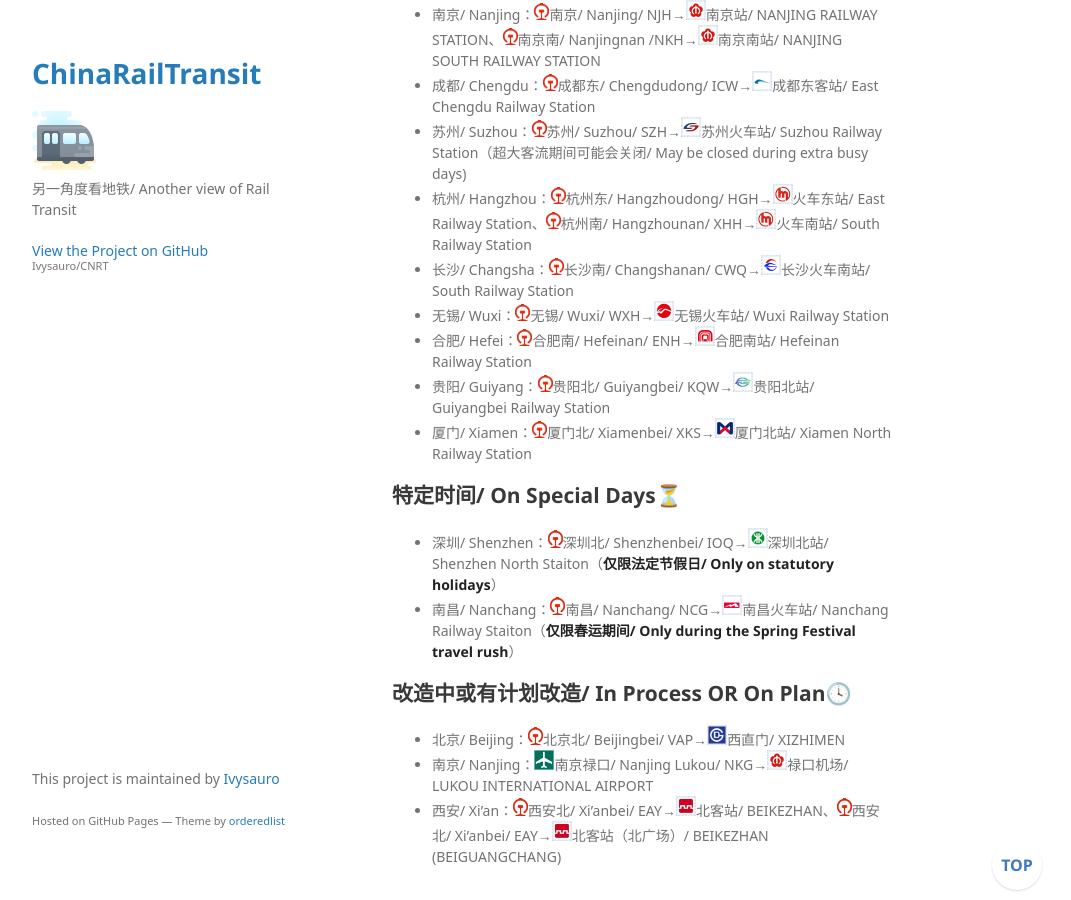
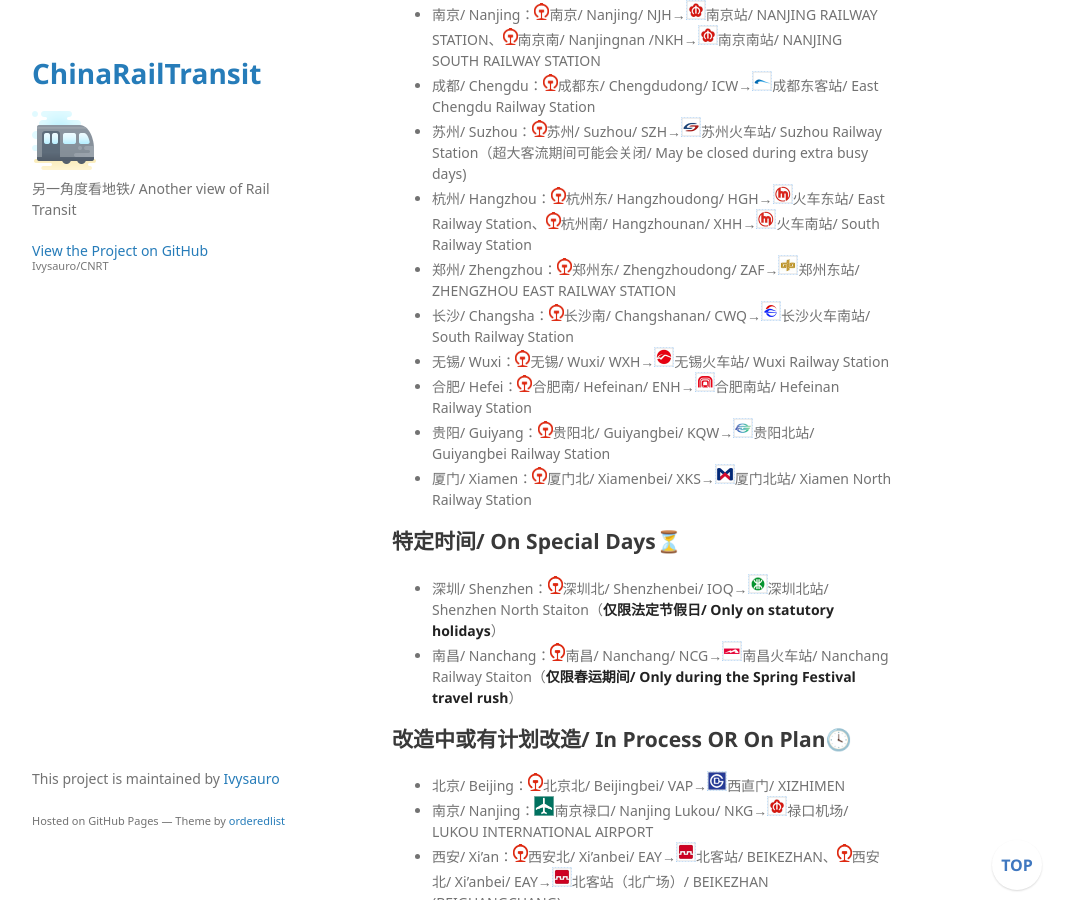
Before and after one commit to Ivysauro/CNRT, a Jekyll site: the page built from data/SecuCk.md, in a window 1280 px wide and 900 px high, scrolled down 816 px. Shown: the whole window, without its empty margins (178-1249 px from the left). Built offline with Jekyll 4.4.1, drawn with Linux system fonts in a browser that asks for light colours; some web fonts are replaced; our own code applies the rules of GitHub Pages for plain Markdown files; a script that is not in the unit is left out.

Commit message:
🍊更新郑州数据

```diff
--- a/data/SecuCk.md
+++ b/data/SecuCk.md
@@ -18,6 +18,7 @@
 - 成都/ Chengdu：<img src="https://raw.githubusercontent.com/Ivysauro/CNRT/master/images/CR.png" width="15" hegiht="15" alt="China Railway"/>成都东/ Chengdudong/ ICW→<img src="https://raw.githubusercontent.com/Ivysauro/CNRT/master/images/city/cd.gif" width="20" hegiht="20"/>成都东客站/ East Chengdu Railway Station
 - 苏州/ Suzhou：<img src="https://raw.githubusercontent.com/Ivysauro/CNRT/master/images/CR.png" width="15" hegiht="15" alt="China Railway"/>苏州/ Suzhou/ SZH→<img src="https://raw.githubusercontent.com/Ivysauro/CNRT/master/images/city/suz.gif" width="20" hegiht="20"/>苏州火车站/ Suzhou Railway Station（超大客流期间可能会关闭/ May be closed during extra busy days)
 - 杭州/ Hangzhou：<img src="https://raw.githubusercontent.com/Ivysauro/CNRT/master/images/CR.png" width="15" hegiht="15" alt="China Railway"/>杭州东/ Hangzhoudong/ HGH→<img src="https://raw.githubusercontent.com/Ivysauro/CNRT/master/images/city/hz.gif" width="20" hegiht="20"/>火车东站/ East Railway Station、<img src="https://raw.githubusercontent.com/Ivysauro/CNRT/master/images/CR.png" width="15" hegiht="15" alt="China Railway"/>杭州南/ Hangzhounan/ XHH→<img src="https://raw.githubusercontent.com/Ivysauro/CNRT/master/images/city/hz.gif" width="20" hegiht="20"/>火车南站/ South Railway Station
+- 郑州/ Zhengzhou：<img src="https://raw.githubusercontent.com/Ivysauro/CNRT/master/images/CR.png" width="15" hegiht="15" alt="China Railway"/>郑州东/ Zhengzhoudong/ ZAF→<img src="https://raw.githubusercontent.com/Ivysauro/CNRT/master/images/city/zz.gif" width="20" hegiht="20"/>郑州东站/ ZHENGZHOU EAST RAILWAY STATION
 - 长沙/ Changsha：<img src="https://raw.githubusercontent.com/Ivysauro/CNRT/master/images/CR.png" width="15" hegiht="15" alt="China Railway"/>长沙南/ Changshanan/ CWQ→<img src="https://raw.githubusercontent.com/Ivysauro/CNRT/master/images/city/cs.gif" width="20" hegiht="20"/>长沙火车南站/ South Railway Station
 - 无锡/ Wuxi：<img src="https://raw.githubusercontent.com/Ivysauro/CNRT/master/images/CR.png" width="15" hegiht="15" alt="China Railway"/>无锡/ Wuxi/ WXH→<img src="https://raw.githubusercontent.com/Ivysauro/CNRT/master/images/city/wx.gif" width="20" hegiht="20"/>无锡火车站/ Wuxi Railway Station
 - 合肥/ Hefei：<img src="https://raw.githubusercontent.com/Ivysauro/CNRT/master/images/CR.png" width="15" hegiht="15" alt="China Railway"/>合肥南/ Hefeinan/ ENH→<img src="https://raw.githubusercontent.com/Ivysauro/CNRT/master/images/city/hf.gif" width="20" hegiht="20"/>合肥南站/ Hefeinan Railway Station
```
